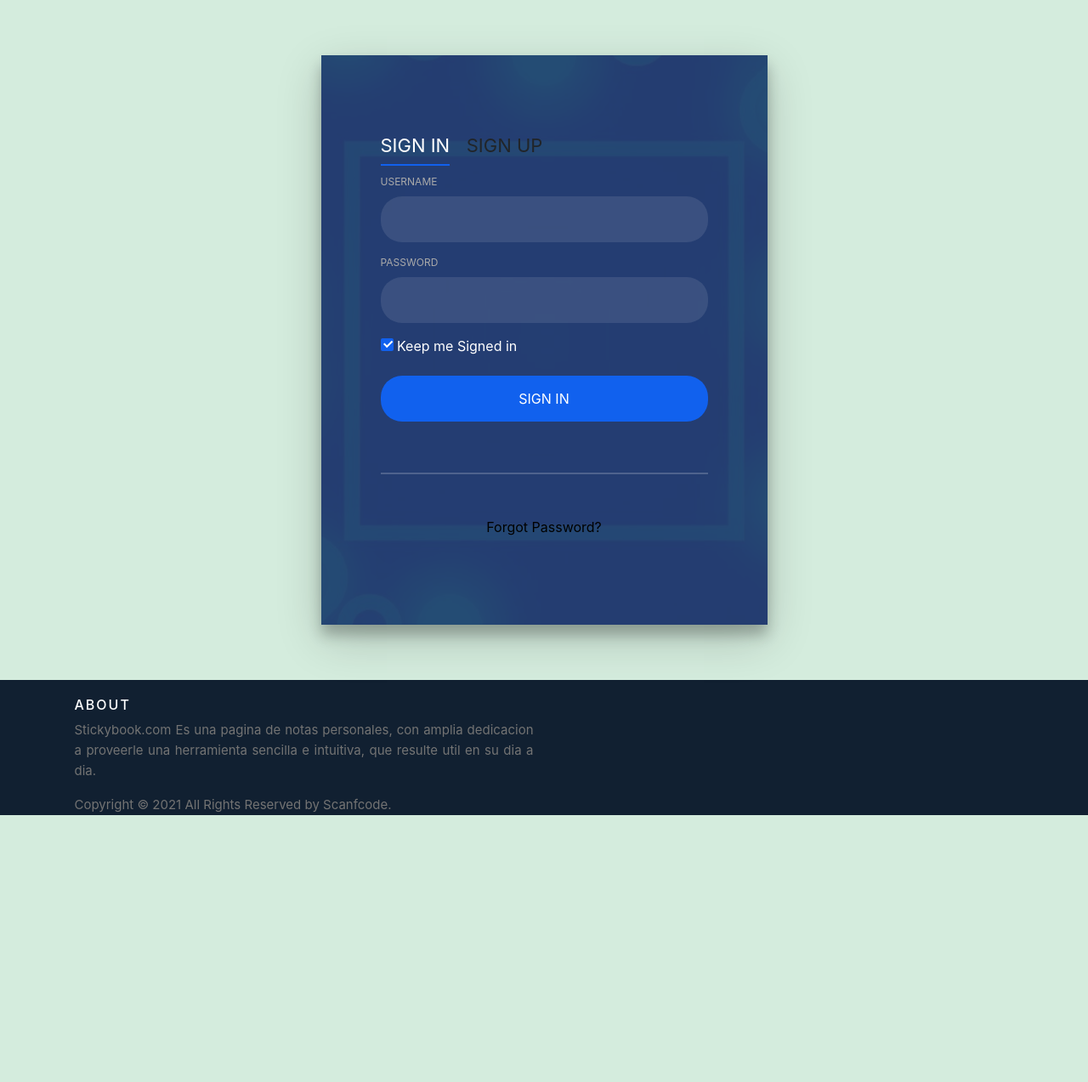
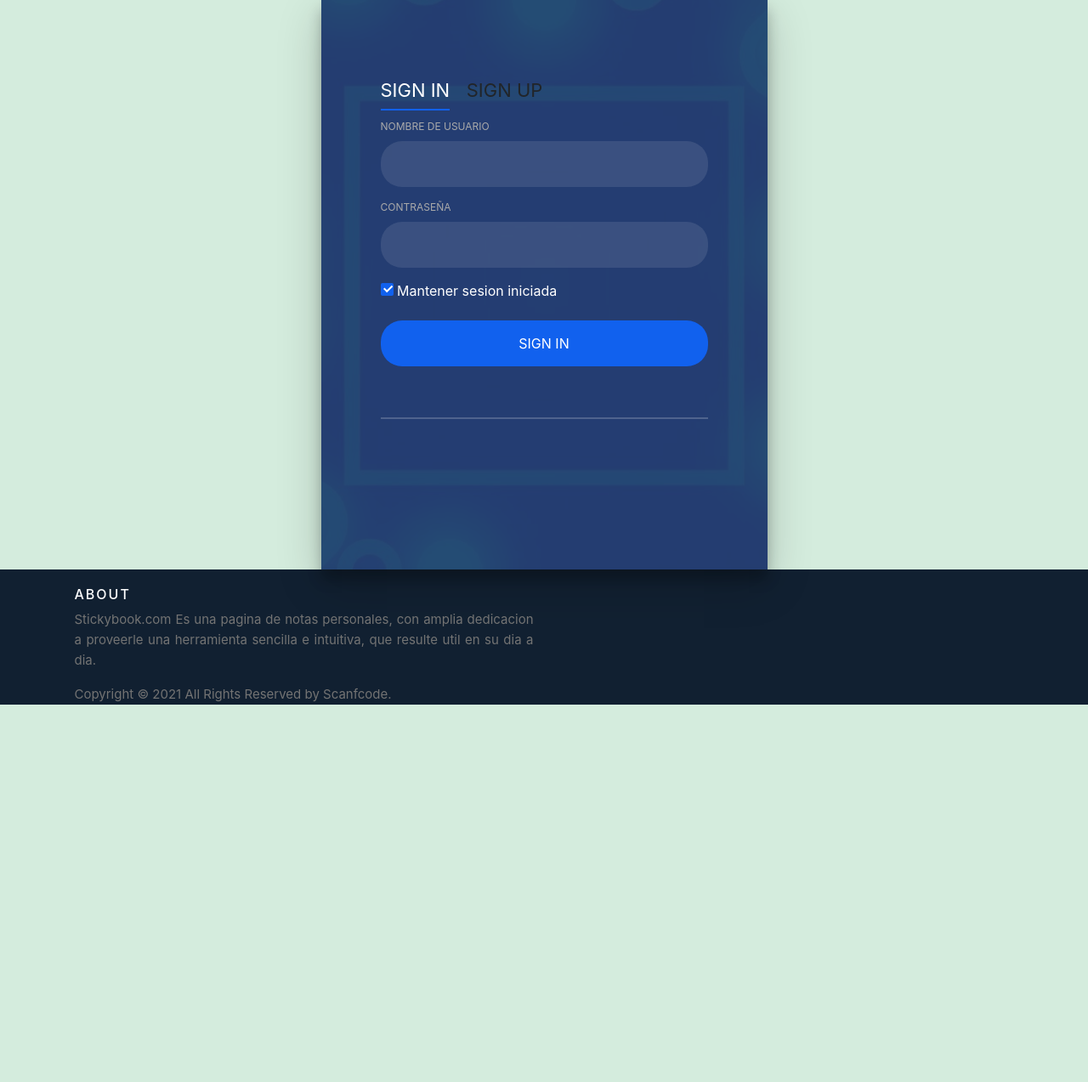
Before and after one commit to HirokiShun/HirokiShun.github.io, a PHP site: page /Login.html in a window 1280 px wide. Shown: the part 110-1383 px from the top of the page at 85% size. Before the commit the page ends 1069 px from the top, so only its background shows below. Run offline with PHP 8.4, Linux system fonts and the light colour scheme; some libraries are stand-ins or nearby versions.

Commit message:
casi acabo

```diff
--- a/Login.html
+++ b/Login.html
@@ -31,7 +31,7 @@
     <div class="navbar">
         <a class="home" href="index.html"><img src="img/Tecno Bazar-nav.png"></a>
     </div>
-    <div class="formBox">
+    <!--<div class="formBox"> -->
         <div class="login-wrap">
             <div class="login-html">
                 <input id="tab-1" type="radio" name="tab" class="sign-in" checked><label for="tab-1" class="tab">Sign In</label>
@@ -39,53 +39,93 @@
                 <div class="login-form">
                     <div class="sign-in-htm">
                         <div class="group">
-                            <label for="user" class="label">Username</label>
-                            <input id="user" type="text" class="input">
+                            <label for="Loguser" class="label">Nombre de usuario</label>
+                            <input id="Loguser" type="text" class="input">
                         </div>
                         <div class="group">
-                            <label for="pass" class="label">Password</label>
-                            <input id="pass" type="password" class="input" data-type="password">
+                            <label for="Logpass" class="label">Contraseña</label>
+                            <input id="Logpass" type="password" class="input" data-type="password">
                         </div>
                         <div class="group">
                             <input id="check" type="checkbox" class="check" checked>
-                            <label for="check"><span class="icon"></span> Keep me Signed in</label>
+                            <label for="check"><span class="icon"></span> Mantener sesion iniciada</label>
                         </div>
                         <div class="group">
                             <input type="submit" class="button" value="Sign In">
                         </div>
                         <div class="hr"></div>
-                        <div class="foot-lnk">
-                            <a href="#forgot">Forgot Password?</a>
+                    </div>
+
+                    <!-- Rol de usuario.•Imagen tipo avatar.•Nombre Completo•Fecha de nacimiento•Sexo -->
+
+                    <div class="sign-up-htm" id="Register">
+                        <div class="group" id="group_user">
+                            <label for="user" class="label">Nombre de usuario</label>
+                            <input id="user" type="text" class="input">
+                            <i class="formulario__validacion-estado fas fa-times-circle"></i>
+                        </div>
+                        <div class="group" id= "group_pass">
+                            <label for="pass" class="label">Contraseña</label>
+                            <input id="pass" type="password" class="input" data-type="password">
+                            <i class="formulario__validacion-estado fas fa-times-circle"></i>
+                        </div>
+                        <div class="group" id="group_RepeatPass">
+                            <label for="RepeatPass" class="label">Repetir Contraseña</label>
+                            <input id="RepeatPass" type="password" class="input" data-type="password">
+                            <i class="formulario__validacion-estado fas fa-times-circle"></i>
+                        </div>
+                        <div class="group" id="group_Emai">
+                            <label for="Email" class="label">Correo electronico</label>
+                            <input id="Email" type="text" class="input">
+                            <i class="formulario__validacion-estado fas fa-times-circle"></i>
+                        </div>
+                        <div class="group" id="group_Sell-Buy">
+                            <label for="Sell-Buy" class="label">Quiero...</label>
+                            <div id="Sell-Buy">
+                                <input id="Buy" type="checkbox" class="input">Comprar</input>
+                                <input id="Sell" type="checkbox" class="input">Vender</input>
                             </div>
                         </div>
-                    <div class="sign-up-htm">
+                        <div class="group" id="group_AvtrImg">
+                            <label for="AvtrImg" class="label">Avatar</label>
+                            <input id="AvtrImg" type="file" class="input">
+                        </div>
+                        <div class="group" id="group_Name">
+                            <label for="Name" class="label">Nombre completo</label>
+                            <input id="Name" type="text" class="input">
+                            <i class="formulario__validacion-estado fas fa-times-circle"></i>
+                        </div>
+                        <div class="group" id="group_Birthday">
+                            <label for="Birthday" class="label">fecha de nacimiento</label>
+                            <input id="Birthday" type="date" class="input">
+                        </div>
+                        <div class="group" id="group_Genere">
+                            <label for="Genere" class="label">Sexo</label>
+                            <div id="Genere">
+                                <input id="pass" type="radio" class="input">Masculino</input>
+                                <input id="pass" type="radio" class="input">Femenino</input>
+                            </div>
+                        </div>
+                        <div class="login-form menssage" id="login-form__menssage">
+                            <p><i class="fas fa-exclamation-triangle"></i> <b>Error:</b> Por favor rellena el formulario correctamente. </p>
+                            <p class="login-form menssage-success" id="login-form__menssage-success">Formulario enviado exitosamente!</p>
+                        </div>
+
                         <div class="group">
-                            <label for="user" class="label">Username</label>
-                            <input id="user" type="text" class="input">
-                        </div>
-                        <div class="group">
-                            <label for="pass" class="label">Password</label>
-                            <input id="pass" type="password" class="input" data-type="password">
-                        </div>
-                        <div class="group">
-                            <label for="pass" class="label">Repeat Password</label>
-                            <input id="pass" type="password" class="input" data-type="password">
-                        </div>
-                        <div class="group">
-                            <label for="pass" class="label">Email Address</label>
-                            <input id="pass" type="text" class="input">
-                        </div>
-                        <div class="group">
-                            <input type="submit" class="button" value="Sign Up">
+                            <button type="submit" class="button" value="Sign Up">
                         </div>
                         <div class="hr"></div>
+
                         <div class="foot-lnk">
-                            <label for="tab-1">Already Member?</a>
+                            <label for="tab-1">Ya estas registrado?</a>
                         </div>
                     </div>
                 </div>
             </div>
-        </div>
+
+
+
+       <!-- </div>-->
 
 
             </div>
@@ -95,7 +135,12 @@
     </div>
     </div>
 
-    <footer class="site-footer sticky-md-bottom">
+
+</body>
+<script src="js/Login.js"></script>
+<script src="https://kit.fontawesome.com/2c36e9b7b1.js" crossorigin="anonymous"></script>
+
+<footer class="site-footer ">
     <div class="container">
         <div class="row">
             <div class="col-sm-12 col-md-6">
@@ -114,6 +159,5 @@
                 </p>
             </div>
 </footer>
-</body>
 
 </html>
```
Also changed, not shown: QutoteArtcl.html (+8 -5 lines), css/myStyle.css (+131 -0 lines), js/Login.js (+88 -14 lines), php/Article.php (renamed from Article.php), php/CrtArticle.php (renamed from CrtArticle.php), php/EditorView.php (renamed from EditorView.php), php/Login.php (renamed from Login.php), php/Profile.php (renamed from Profile.php), php/RegUsr.php (renamed from RegUsr.php), php/Search.php (renamed from Search.php), php/index.php (renamed from index.php). Lines whose indentation alone changed are shown as unchanged.
